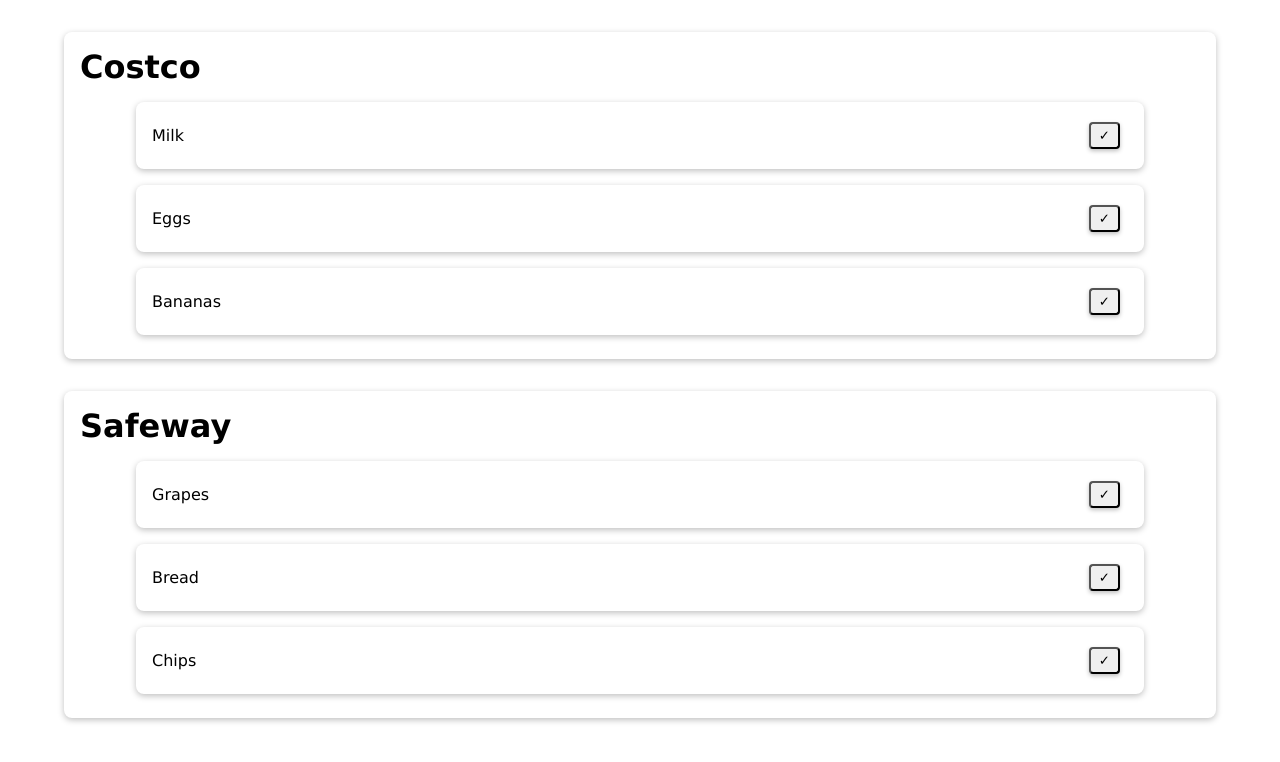
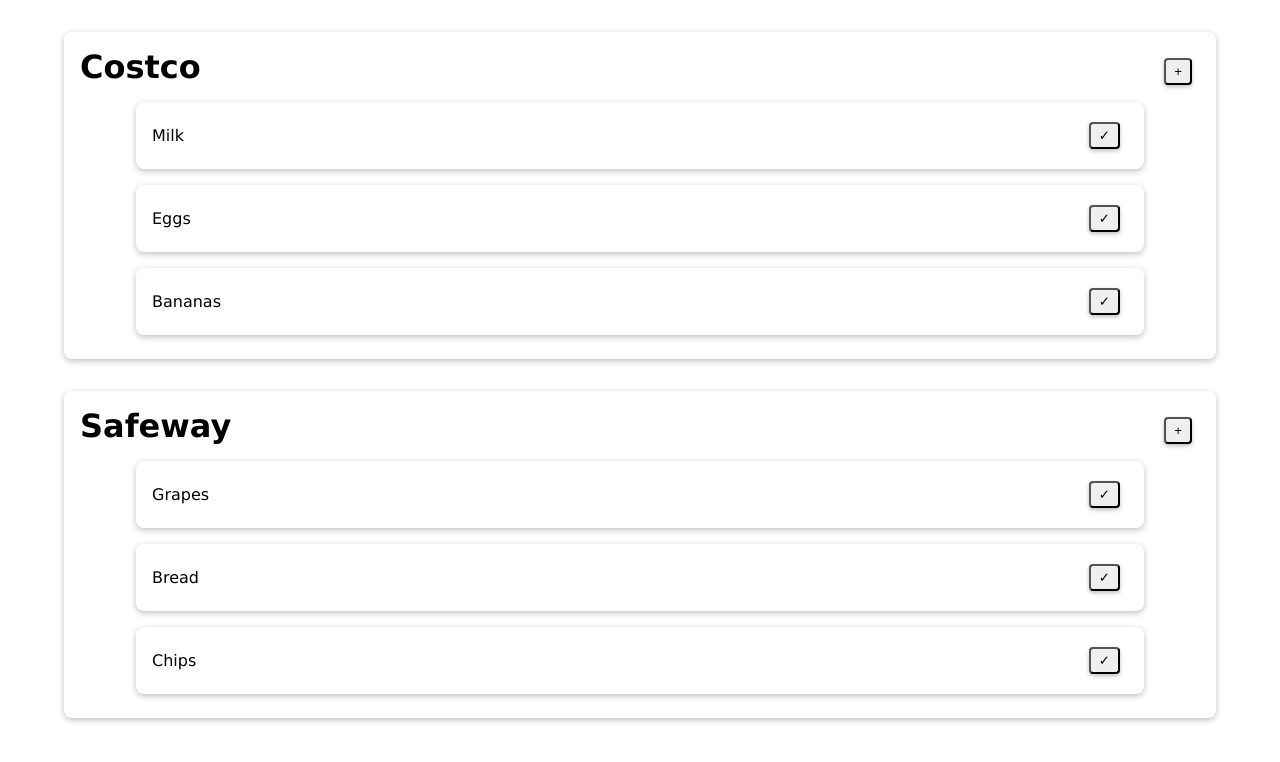
Before and after one commit to CDFrom/Grocery-List, a React (Vite) app: page / in a window 1280 px wide. Shown: the top 762 px of the page. Built offline with nearby package versions, Linux system fonts and the light colour scheme.

Commit message:
Add a button to Store for adding items

```diff
--- a/src/components/ListItems/Store.jsx
+++ b/src/components/ListItems/Store.jsx
@@ -1,3 +1,4 @@
+import Button from "../UI/Button/Button";
 import Card from "../UI/Card/Card";
 import Item from "./Item";
 
@@ -17,7 +18,10 @@
 
   return (
     <Card className={classes.store}>
-      <h1 className={classes["store__title"]}>{store.name}</h1>
+      <div className={classes["store__header"]}>
+        <h1 className={classes["store__title"]}>{store.name}</h1>
+        <Button>+</Button>
+      </div>
       {itemList}
     </Card>
   );
--- a/src/components/ListItems/Store.module.css
+++ b/src/components/ListItems/Store.module.css
@@ -5,6 +5,13 @@
   margin-top: 2rem;
 }
 
+.store__header {
+  display: flex;
+  justify-content: space-between;
+  align-items: center;
+  width: 100%;
+}
+
 .store__title {
   margin-bottom: 0.5rem;
 }
```
